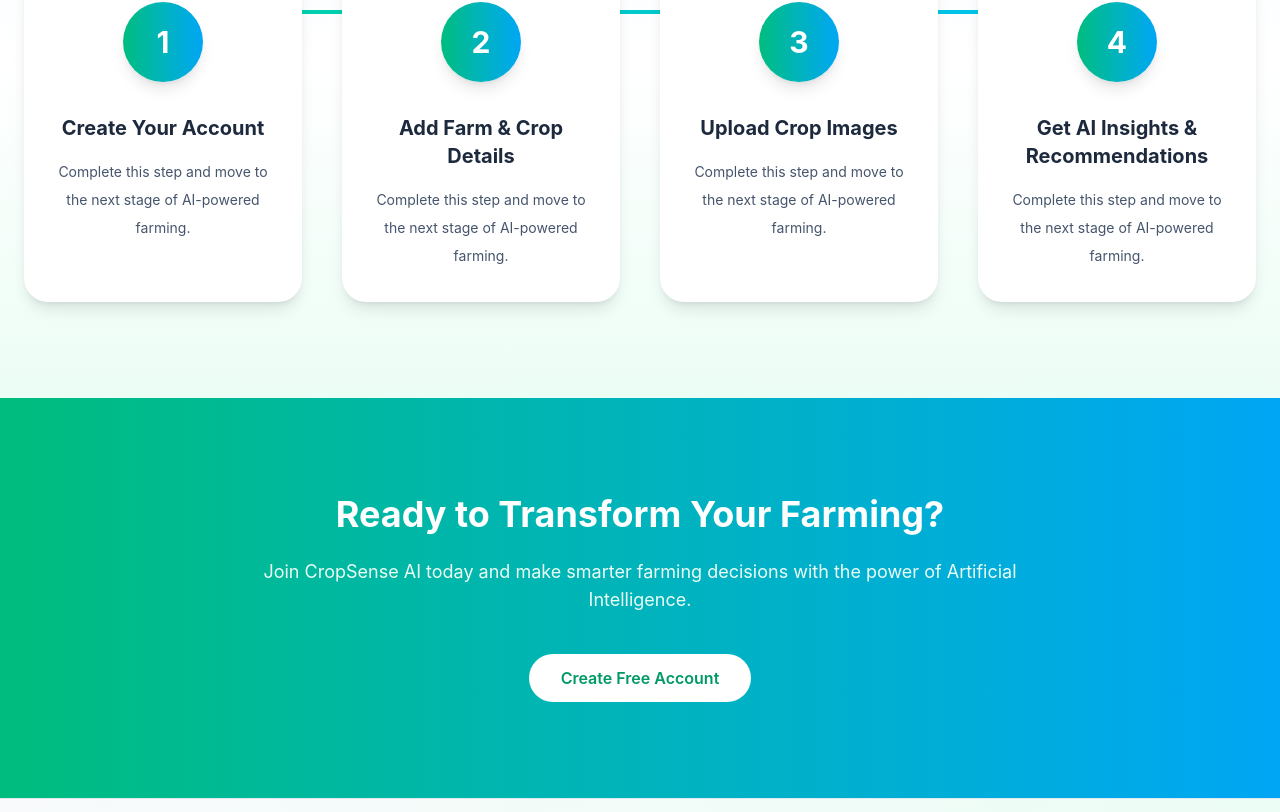
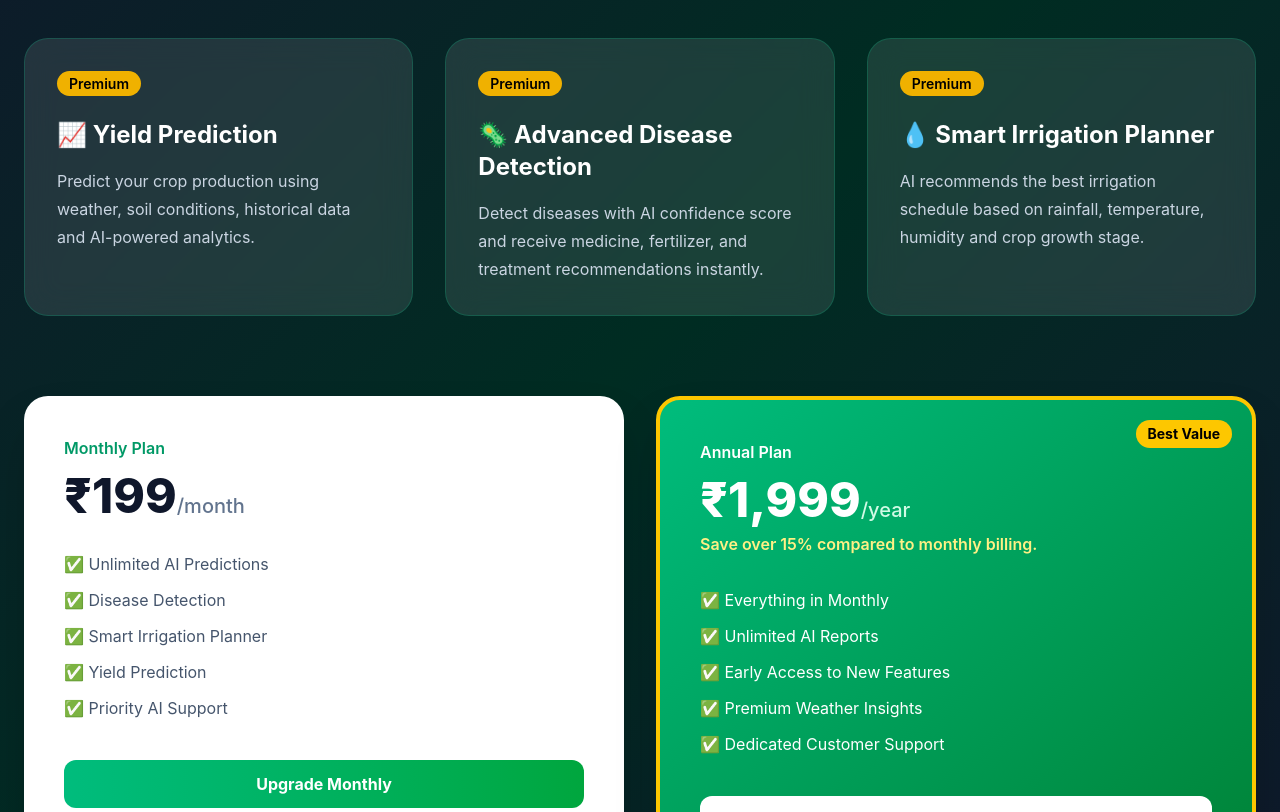
Before and after one commit to bhagyashreepawar1618/AgroVision-, a React (Vite) app in the folder frontend/: page / in a window 1280 px wide. Shown: the part 2357-3169 px from the top of the page. Built offline with nearby package versions, Linux system fonts and the light colour scheme.

Commit message:
added subscription planning in home component

```diff
--- a/frontend/src/components/Home.jsx
+++ b/frontend/src/components/Home.jsx
@@ -173,6 +173,135 @@ function Home() {
         </div>
       </section>
 
+      {/* Premium Features */}
+      {/* navigate to register or login if not login or navigate to payment page if logged in  */}
+      <section className="bg-gradient-to-br from-slate-900 via-emerald-950 to-slate-900 py-24 text-white">
+        <div className="mx-auto max-w-7xl px-6">
+          <div className="text-center">
+            <span className="rounded-full bg-yellow-400 px-4 py-2 text-sm font-bold text-slate-900">
+              ⭐ PREMIUM PLAN
+            </span>
+
+            <h2 className="mt-6 text-4xl font-extrabold">
+              Unlock Advanced AI Farming
+            </h2>
+
+            <p className="mx-auto mt-5 max-w-3xl text-lg text-slate-300">
+              Get access to our most powerful AI tools designed to maximize crop
+              production, reduce losses, and improve farming decisions.
+            </p>
+          </div>
+
+          <div className="mt-16 grid gap-8 lg:grid-cols-3">
+            {/* Yield Prediction */}
+            <div className="rounded-3xl border border-emerald-400/20 bg-white/10 p-8 backdrop-blur-lg transition hover:-translate-y-2 hover:border-emerald-400 hover:shadow-2xl">
+              <span className="rounded-full bg-yellow-500 px-3 py-1 text-sm font-semibold text-black">
+                Premium
+              </span>
+
+              <h3 className="mt-6 text-2xl font-bold">📈 Yield Prediction</h3>
+
+              <p className="mt-4 text-slate-300 leading-7">
+                Predict your crop production using weather, soil conditions,
+                historical data and AI-powered analytics.
+              </p>
+            </div>
+
+            {/* Disease Detection */}
+            <div className="rounded-3xl border border-emerald-400/20 bg-white/10 p-8 backdrop-blur-lg transition hover:-translate-y-2 hover:border-emerald-400 hover:shadow-2xl">
+              <span className="rounded-full bg-yellow-500 px-3 py-1 text-sm font-semibold text-black">
+                Premium
+              </span>
+
+              <h3 className="mt-6 text-2xl font-bold">
+                🦠 Advanced Disease Detection
+              </h3>
+
+              <p className="mt-4 text-slate-300 leading-7">
+                Detect diseases with AI confidence score and receive medicine,
+                fertilizer, and treatment recommendations instantly.
+              </p>
+            </div>
+
+            {/* Irrigation */}
+            <div className="rounded-3xl border border-emerald-400/20 bg-white/10 p-8 backdrop-blur-lg transition hover:-translate-y-2 hover:border-emerald-400 hover:shadow-2xl">
+              <span className="rounded-full bg-yellow-500 px-3 py-1 text-sm font-semibold text-black">
+                Premium
+              </span>
+
+              <h3 className="mt-6 text-2xl font-bold">
+                💧 Smart Irrigation Planner
+              </h3>
+
+              <p className="mt-4 text-slate-300 leading-7">
+                AI recommends the best irrigation schedule based on rainfall,
+                temperature, humidity and crop growth stage.
+              </p>
+            </div>
+          </div>
+
+          {/* Pricing */}
+
+          <div className="mt-20 grid gap-8 md:grid-cols-2">
+            {/* Monthly */}
+            <div className="rounded-3xl bg-white p-10 text-slate-900 shadow-2xl">
+              <p className="font-semibold text-emerald-600">Monthly Plan</p>
+
+              <h3 className="mt-3 text-5xl font-extrabold">
+                ₹199
+                <span className="text-xl font-medium text-slate-500">
+                  /month
+                </span>
+              </h3>
+
+              <ul className="mt-8 space-y-3 text-slate-600">
+                <li>✅ Unlimited AI Predictions</li>
+                <li>✅ Disease Detection</li>
+                <li>✅ Smart Irrigation Planner</li>
+                <li>✅ Yield Prediction</li>
+                <li>✅ Priority AI Support</li>
+              </ul>
+
+              <button className="mt-10 w-full rounded-xl bg-gradient-to-r from-emerald-500 to-green-600 py-3 font-bold text-white transition hover:scale-105">
+                Upgrade Monthly
+              </button>
+            </div>
+
+            {/* Yearly */}
+            <div className="relative rounded-3xl border-4 border-yellow-400 bg-gradient-to-br from-emerald-500 to-green-700 p-10 shadow-2xl">
+              <span className="absolute right-5 top-5 rounded-full bg-yellow-400 px-3 py-1 text-sm font-bold text-black">
+                Best Value
+              </span>
+
+              <p className="font-semibold text-white">Annual Plan</p>
+
+              <h3 className="mt-3 text-5xl font-extrabold text-white">
+                ₹1,999
+                <span className="text-xl font-medium text-emerald-100">
+                  /year
+                </span>
+              </h3>
+
+              <p className="mt-2 text-yellow-200 font-semibold">
+                Save over 15% compared to monthly billing.
+              </p>
+
+              <ul className="mt-8 space-y-3 text-white">
+                <li>✅ Everything in Monthly</li>
+                <li>✅ Unlimited AI Reports</li>
+                <li>✅ Early Access to New Features</li>
+                <li>✅ Premium Weather Insights</li>
+                <li>✅ Dedicated Customer Support</li>
+              </ul>
+
+              <button className="mt-10 w-full rounded-xl bg-white py-3 font-bold text-emerald-600 transition hover:scale-105">
+                Upgrade Yearly
+              </button>
+            </div>
+          </div>
+        </div>
+      </section>
+
       {/* How it Works */}
       <section className="bg-gradient-to-b from-sky-50 via-white to-emerald-50 py-24">
         <div className="mx-auto max-w-7xl px-6">
```
